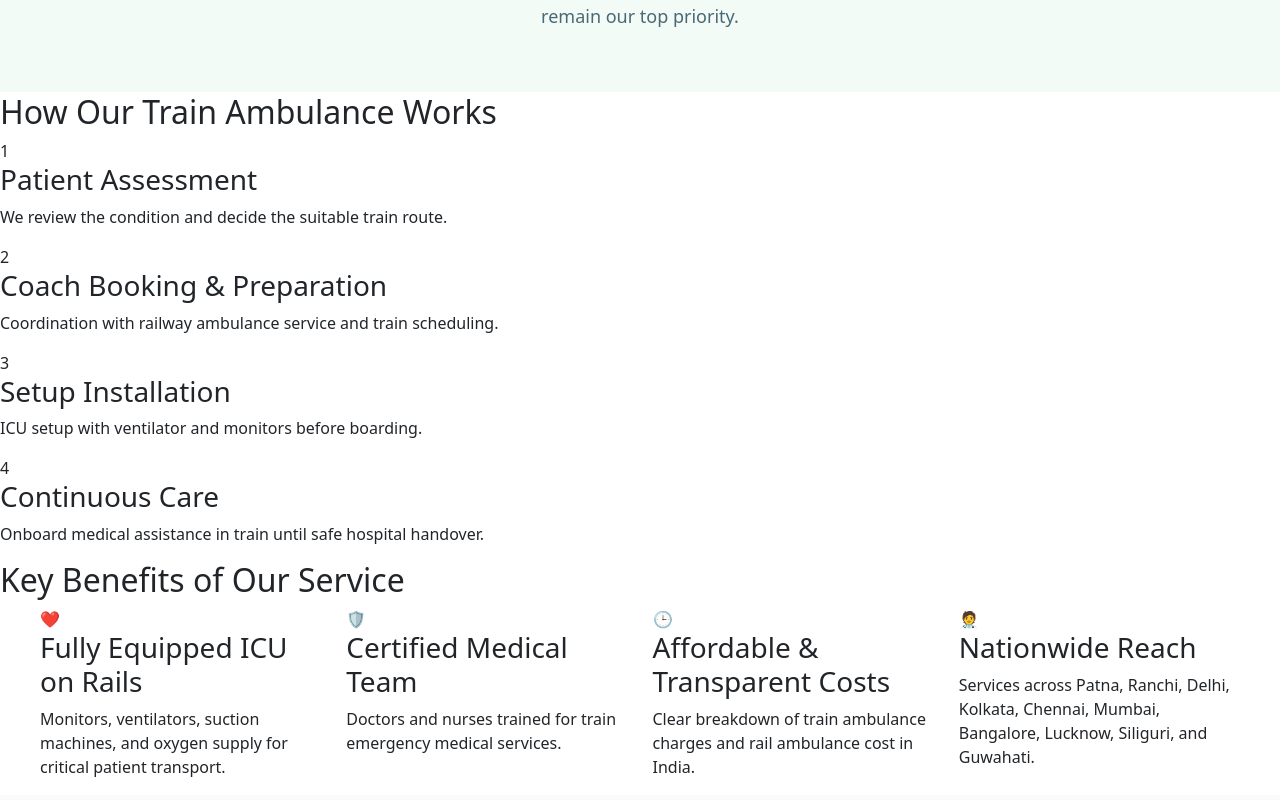
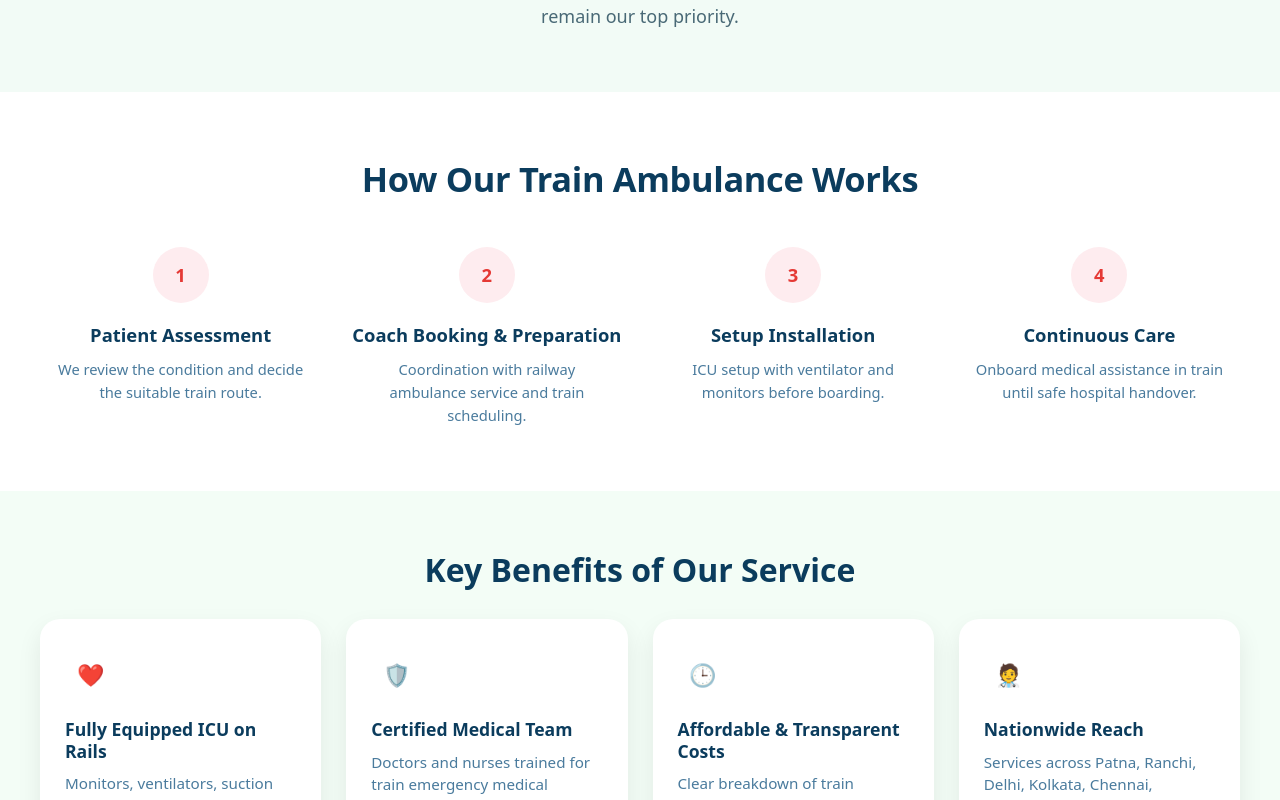
Before and after one commit to Humancare11/humancaretrainambulance.com, a React (Vite) app: page / in a window 1280 px wide. Shown: the part 4600-5400 px from the top of the page. Built offline with nearby package versions, Linux system fonts and the light colour scheme.

Commit message:
Fixed -  How Our Train Ambulance Works

```diff
--- a/src/pages/Home.jsx
+++ b/src/pages/Home.jsx
@@ -357,13 +357,13 @@ const HeroSection = () => {
 
         <div className="how-grid">
           <div className="how-step">
-            <div className="how-icon blue">1</div>
+            <div className="how-icon">1</div>
             <h3>Patient Assessment</h3>
             <p>We review the condition and decide the suitable train route.</p>
           </div>
 
           <div className="how-step">
-            <div className="how-icon blue">2</div>
+            <div className="how-icon">2</div>
             <h3>Coach Booking & Preparation</h3>
             <p>
               Coordination with railway ambulance service and train scheduling.
@@ -371,13 +371,13 @@ const HeroSection = () => {
           </div>
 
           <div className="how-step">
-            <div className="how-icon blue">3</div>
+            <div className="how-icon">3</div>
             <h3>Setup Installation</h3>
-            <p>ICU setup with ventilator and monitors before boarding. </p>
+            <p>ICU setup with ventilator and monitors before boarding.</p>
           </div>
 
           <div className="how-step">
-            <div className="how-icon blue">4</div>
+            <div className="how-icon">4</div>
             <h3>Continuous Care</h3>
             <p>
               Onboard medical assistance in train until safe hospital handover.
--- a/src/pages/home.css
+++ b/src/pages/home.css
@@ -380,6 +380,158 @@
   color: #ffffff;
 }
 
+/* ==================== HOW OUR TRAIN AMBULANCE WORKS ==================== */
+.how-it-works {
+  background-color: #ffffff;
+  padding: 65px 20px;
+  text-align: center;
+}
+
+.how-title {
+  font-size: 2.15rem;
+  font-weight: 700;
+  color: #0b3c5d;
+  margin-bottom: 48px;
+  text-align: center;
+  letter-spacing: -0.01em;
+}
+
+.how-subtitle {
+  font-size: 1.05rem;
+  color: #4a7b9d;
+  margin-bottom: 40px;
+}
+
+.how-grid {
+  display: grid;
+  grid-template-columns: repeat(4, 1fr);
+  gap: 25px;
+  max-width: 1200px;
+  margin: 0 auto;
+  align-items: start;
+}
+
+.how-step {
+  display: flex;
+  flex-direction: column;
+  align-items: center;
+  text-align: center;
+}
+
+.how-icon {
+  background-color: #feecef !important;
+  color: #e53935 !important;
+  width: 56px;
+  height: 56px;
+  border-radius: 50%;
+  font-size: 1.15rem;
+  font-weight: 700;
+  margin: 0 auto 20px auto;
+  display: flex;
+  align-items: center;
+  justify-content: center;
+  transition: transform 0.25s ease;
+}
+
+.how-step:hover .how-icon {
+  transform: scale(1.08);
+}
+
+.how-step h3 {
+  font-size: 1.15rem;
+  font-weight: 700;
+  color: #0b3c5d;
+  margin-bottom: 10px;
+  line-height: 1.35;
+}
+
+.how-step p {
+  font-size: 0.92rem;
+  color: #4a7b9d;
+  line-height: 1.55;
+  max-width: 255px;
+  margin: 0 auto;
+}
+
+@media (max-width: 992px) {
+  .how-grid {
+    grid-template-columns: repeat(2, 1fr);
+    gap: 35px 20px;
+  }
+
+  .how-title {
+    font-size: 1.85rem;
+    margin-bottom: 35px;
+  }
+}
+
+@media (max-width: 576px) {
+  .how-grid {
+    grid-template-columns: 1fr;
+    gap: 28px;
+  }
+
+  .how-it-works {
+    padding: 45px 15px;
+  }
+
+  .how-title {
+    font-size: 1.55rem;
+    margin-bottom: 25px;
+  }
+}
+
+/* ==================== KEY BENEFITS / EQUIPMENT SECTION ==================== */
+.equipment-section {
+  background-color: #f3fdf6;
+  padding: 60px 20px;
+  text-align: center;
+}
+
+.equipment-title {
+  font-size: 2rem;
+  font-weight: bold;
+  color: #0b3c5d;
+  margin-bottom: 30px;
+}
+
+.equipment-card {
+  background-color: #ffffff;
+  border-radius: 20px;
+  padding: 30px 25px;
+  text-align: left;
+  box-shadow: 0 10px 25px rgba(0, 0, 0, 0.08);
+  transition: transform 0.3s ease;
+}
+
+.equipment-card:hover {
+  transform: translateY(-4px);
+}
+
+.equipment-icon {
+  width: 50px;
+  height: 50px;
+  border-radius: 50%;
+  font-size: 22px;
+  font-weight: bold;
+  display: flex;
+  align-items: center;
+  justify-content: center;
+  margin-bottom: 20px;
+}
+
+.equipment-card h3 {
+  font-size: 1.1rem;
+  font-weight: bold;
+  color: #0b3c5d;
+  margin-bottom: 10px;
+}
+
+.equipment-card p {
+  font-size: 0.95rem;
+  color: #4a7b9d;
+  line-height: 1.5;
+}
 
 .equipment-grid-home {
   display: grid;
--- a/src/pages/trainambulance.css
+++ b/src/pages/trainambulance.css
@@ -220,16 +220,18 @@
 }
  /* ========================2nd========================== */
 .how-it-works {
-  background-color: #fff;
-  padding: 60px 20px;
+  background-color: #ffffff;
+  padding: 65px 20px;
   text-align: center;
 }
 
 .how-title {
-  font-size: 2rem;
-  font-weight: bold;
+  font-size: 2.15rem;
+  font-weight: 700;
   color: #0b3c5d;
-  margin-bottom: 10px;
+  margin-bottom: 48px;
+  text-align: center;
+  letter-spacing: -0.01em;
 }
 
 .how-subtitle {
@@ -239,55 +241,82 @@
 }
 
 .how-grid {
-  display: flex;
-  flex-wrap: wrap;
-  justify-content: center;
-  gap: 40px;
+  display: grid;
+  grid-template-columns: repeat(4, 1fr);
+  gap: 25px;
+  max-width: 1200px;
+  margin: 0 auto;
+  align-items: start;
 }
 
 .how-step {
-  max-width: 300px;
+  display: flex;
+  flex-direction: column;
+  align-items: center;
+  text-align: center;
 }
 
 .how-icon {
-  background-color: #ff9292;
-  width: 60px;
-  height: 60px;
+  background-color: #feecef !important;
+  color: #e53935 !important;
+  width: 56px;
+  height: 56px;
   border-radius: 50%;
-  font-size: 20px;
-  font-weight: bold;
-  margin: 0 auto 20px;
+  font-size: 1.15rem;
+  font-weight: 700;
+  margin: 0 auto 20px auto;
   display: flex;
   align-items: center;
   justify-content: center;
+  transition: transform 0.25s ease;
 }
 
-.red {
-  background-color: #fdebec!important;
-  color: var(--red);
-}
-
-.green {
-  background-color: #fdebec!important;
-   color: var(--red)!important;
-}
-
-.blue {
-    background-color: #fdebec!important;
-   color: var(--red)!important;
+.how-step:hover .how-icon {
+  transform: scale(1.08);
 }
 
 .how-step h3 {
-  font-size: 1.1rem;
-  font-weight: bold;
+  font-size: 1.15rem;
+  font-weight: 700;
   color: #0b3c5d;
   margin-bottom: 10px;
+  line-height: 1.35;
 }
 
 .how-step p {
-  font-size: 0.95rem;
+  font-size: 0.92rem;
   color: #4a7b9d;
-  line-height: 1.5;
+  line-height: 1.55;
+  max-width: 255px;
+  margin: 0 auto;
+}
+
+@media (max-width: 992px) {
+  .how-grid {
+    grid-template-columns: repeat(2, 1fr);
+    gap: 35px 20px;
+  }
+
+  .how-title {
+    font-size: 1.85rem;
+    margin-bottom: 35px;
+  }
+}
+
+@media (max-width: 576px) {
+  .how-grid {
+    grid-template-columns: 1fr;
+    gap: 28px;
+  }
+
+  .how-it-works {
+    padding: 45px 15px;
+  }
+
+  .how-title {
+    font-size: 1.55rem;
+    margin-bottom: 25px;
+  }
 }
 /* ================================3rd=========================?/ */
 
```
